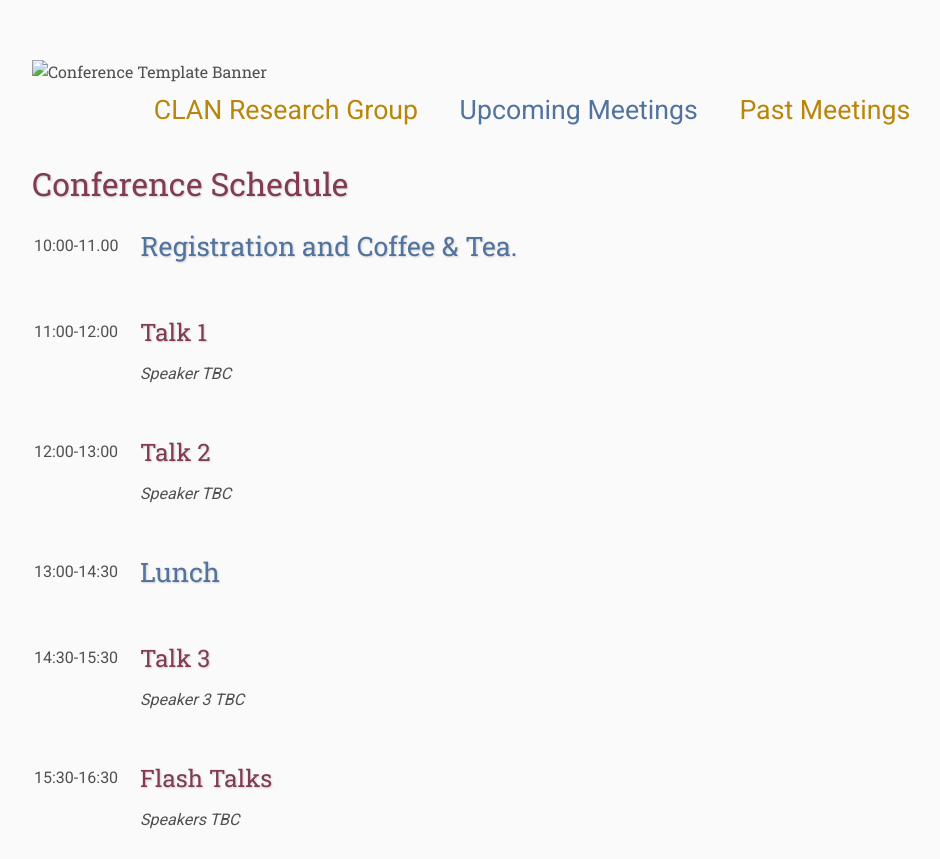
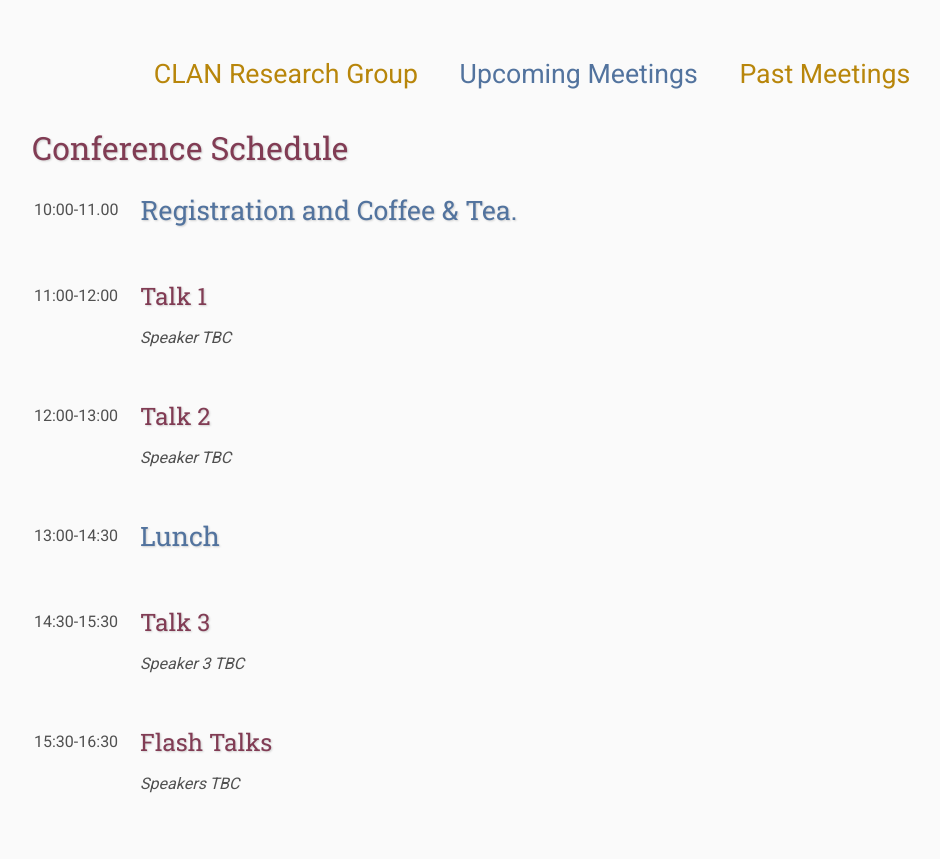
Before and after one commit to CLAN-ClusterStructures/CLAN-ClusterStructures.github.io, a plain HTML site: page upcoming/index.html in a window 1280 px wide. Shown: the top 859 px of the page, without its empty margins (108-1048 px from the left). Drawn offline with Linux system fonts and the light colour scheme; files that its build step writes are made by us from their sources; files whose address does not match are found by name.

Commit message:
Update index.html

```diff
--- a/upcoming/index.html
+++ b/upcoming/index.html
@@ -15,10 +15,6 @@
 </head>
 
 <body>
-
-  <div class="banner">
-        <img src="assets/CLANphoto.jpeg" alt="Conference Template Banner" style="width: 100%">
-    </div>
 
     <table class="navigation">
         <tr>
```
